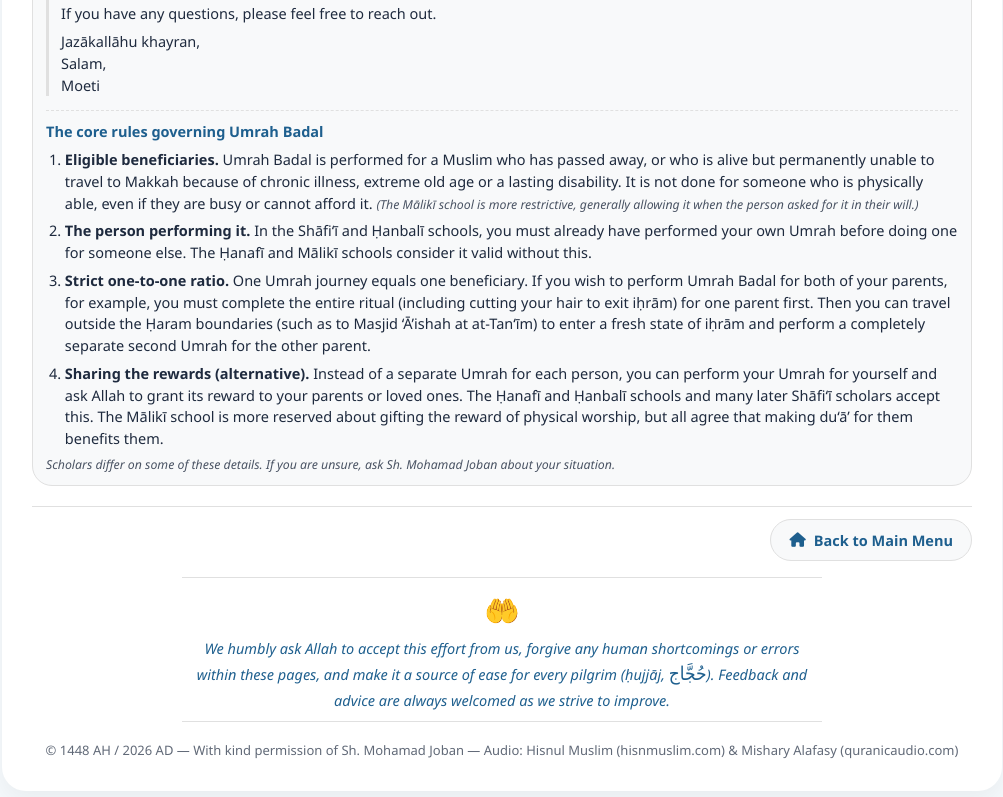
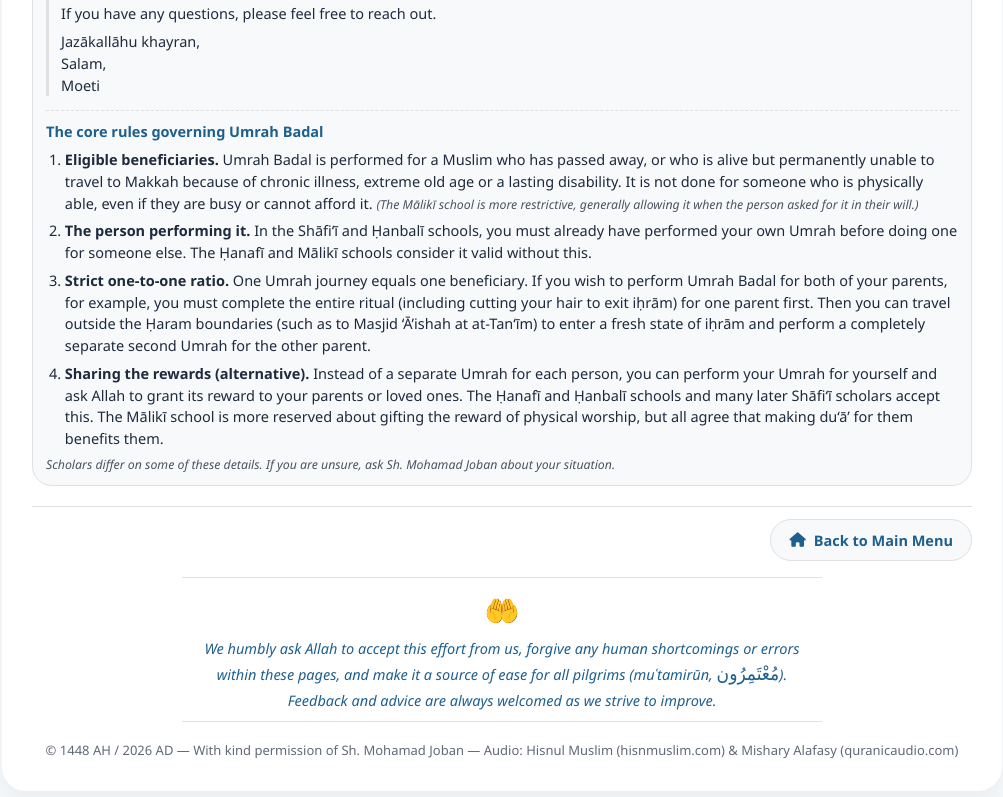
Before and after one commit to H2Oesman/Ar-Rahman, a plain HTML site: page Arrahman_Umrah.html in a window 1280 px wide. Shown: the part 5650-6447 px from the top of the page, without its empty margins (138-1141 px from the left). Drawn offline with Linux system fonts and the light colour scheme; a web font is replaced by a local one.

Commit message:
Update Arrahman_Umrah.html

```diff
--- a/Arrahman_Umrah.html
+++ b/Arrahman_Umrah.html
@@ -1512,7 +1512,7 @@
                 </div>
             </div>
             <div class="surah-pagination"><a href="index.html" class="pagination-next"><i class="fas fa-home"></i> Back to Main Menu</a></div>
-            <div class="closing-dua"><span class="closing-icon" aria-hidden="true">🤲</span> We humbly ask Allah to accept this effort from us, forgive any human shortcomings or errors within these pages, and make it a source of ease for every pilgrim (<em>ḥujjāj</em>, <span lang="ar" dir="rtl">حُجَّاج</span>). Feedback and advice are always welcomed as we strive to improve.</div>
+            <div class="closing-dua"><span class="closing-icon" aria-hidden="true">🤲</span> We humbly ask Allah to accept this effort from us, forgive any human shortcomings or errors within these pages, and make it a source of ease for all pilgrims (<em>muʿtamirūn</em>, <span lang="ar" dir="rtl">مُعْتَمِرُون</span>). Feedback and advice are always welcomed as we strive to improve.</div>
         </div>
         <!-- END ENGLISH -->
 
@@ -1807,7 +1807,7 @@
                 </div>
             </div>
             <div class="surah-pagination"><a href="index.html" class="pagination-next"><i class="fas fa-home"></i> Kembali ke Menu Utama</a></div>
-            <div class="closing-dua"><span class="closing-icon" aria-hidden="true">🤲</span> Dengan rendah hati kami memohon kepada Allah agar menerima usaha ini dari kami, mengampuni segala kekurangan dan kesalahan manusiawi di halaman-halaman ini, serta menjadikannya kemudahan bagi setiap jemaah (<em>ḥujjāj</em>, <span lang="ar" dir="rtl">حُجَّاج</span>). Masukan dan saran selalu kami sambut demi perbaikan.</div>
+            <div class="closing-dua"><span class="closing-icon" aria-hidden="true">🤲</span> Dengan rendah hati kami memohon kepada Allah agar menerima usaha ini dari kami, mengampuni segala kekurangan dan kesalahan manusiawi di halaman-halaman ini, serta menjadikannya kemudahan bagi seluruh jemaah (<em>muʿtamirūn</em>, <span lang="ar" dir="rtl">مُعْتَمِرُون</span>). Masukan dan saran selalu kami sambut demi perbaikan.</div>
         </div>
         <!-- END INDONESIAN -->
 
```
